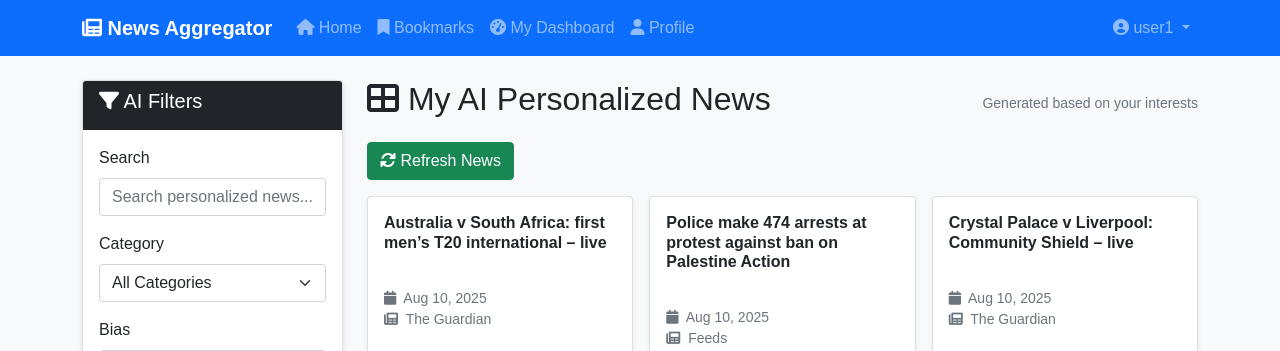
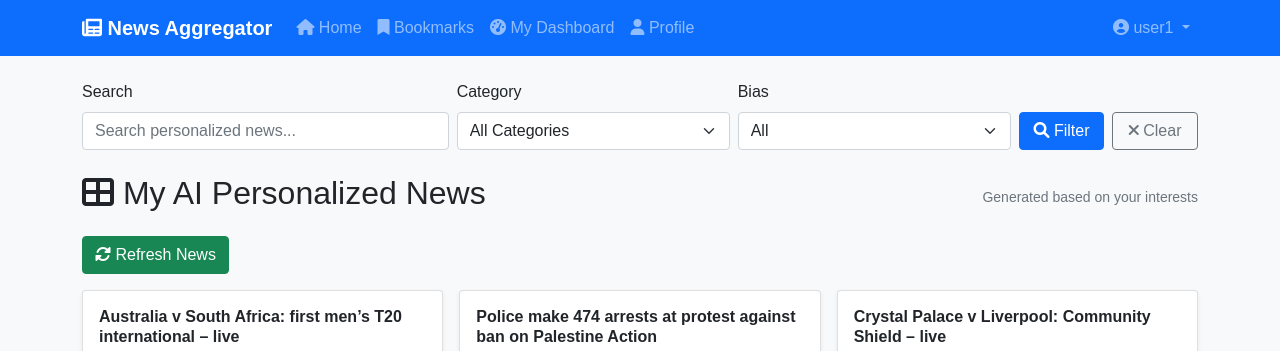
Before and after one commit to SirishaSurnam/personalized-news-aggregator, a Django app: page /dashboard/ in a window 1280 px wide. Shown: the top 351 px of the page. Run offline with Django 4.2, Linux system fonts and the light colour scheme; a user stored in the database is signed in; data comes from the database, SQL or seed files in the repository; both versions use the stored data as it was after the commit.

Commit message:
article images added. need to adjust the layout/ size format

```diff
--- a/apps/news/models.py
+++ b/apps/news/models.py
@@ -31,7 +31,7 @@ class Article(models.Model):
         ('UNKNOWN', 'Unknown'),
     ]
     title = models.CharField(max_length=500, db_index=True)
-    image_url = models.URLField(blank=True, null=True)
+    image_url = models.URLField(max_length=1000, blank=True, null=True)
     url = models.URLField(unique=True)
     description = models.TextField(blank=True)
     summary = models.TextField(blank=True, null=True)  # AI-generated summary
--- a/static/css/style.css
+++ b/static/css/style.css
@@ -1,26 +1,40 @@
  body {
      font-family: Arial, sans-serif;
      background-color: #f8f9fa;
-}
 
      .navbar-brand {
          font-weight: bold;
      }
 
      .card {
-    box-shadow: 0 2px 5px rgba(0,0,0,0.1);
+         box-shadow: 0 2px 5px rgba(0, 0, 0, 0.1);
      }
 
      .article-card:hover {
          transform: translateY(-3px);
-    box-shadow: 0 4px 10px rgba(0,0,0,0.15);
+         box-shadow: 0 4px 10px rgba(0, 0, 0, 0.15);
          transition: all 0.2s ease-in-out;
      }
 
      .bookmark-btn {
-    white-space: nowrap; /* Prevent button text from wrapping */
+         white-space: nowrap;
+         /* Prevent button text from wrapping */
      }
 
      .bookmark-btn .fas {
          margin-right: 5px;
      }
+ }
+
+ .article-img,
+ .article-image {
+     width: 100%;
+     max-width: 220px;
+     height: auto;
+     aspect-ratio: 16/9;
+     object-fit: cover;
+     border-radius: 8px 8px 0 0;
+     display: block;
+     margin-left: auto;
+     margin-right: auto;
+ }
--- a/templates/dashboard.html
+++ b/templates/dashboard.html
@@ -4,19 +4,13 @@
 {% block title %}My Dashboard - SnapRead{% endblock %}
 {% block content %}
 <div class="row">
-    <!-- Sidebar Filters -->
-    <div class="col-md-3">
-        <div class="card">
-            <div class="card-header bg-dark text-white">
-                <h5><i class="fas fa-filter"></i> AI Filters</h5>
-            </div>
-            <div class="card-body">
-                <form method="GET">
-                    <div class="mb-3">
+    <div class="col-12">
+        <form method="GET" class="row g-2 align-items-end mb-4">
+            <div class="col-12 col-md-4">
                 <label class="form-label">Search</label>
                 <input type="text" class="form-control" name="search" value="{{ search_query }}" placeholder="Search personalized news...">
             </div>
-                    <div class="mb-3">
+            <div class="col-12 col-md-3">
                 <label class="form-label">Category</label>
                 <select class="form-select" name="category">
                     <option value="">All Categories</option>
@@ -25,7 +19,7 @@
                     {% endfor %}
                 </select>
             </div>
-                    <div class="mb-3">
+            <div class="col-12 col-md-3">
                 <label class="form-label">Bias</label>
                 <select class="form-select" name="bias">
                     <option value="">All</option>
@@ -34,18 +28,19 @@
                     {% endfor %}
                 </select>
             </div>
-                    <button type="submit" class="btn btn-primary w-100">
-                        <i class="fas fa-search"></i> Apply Filters
+            <div class="col-12 col-md-1 d-grid">
+                <button type="submit" class="btn btn-primary">
+                    <i class="fas fa-search"></i> Filter
                 </button>
-                    <a href="{% url 'dashboard' %}" class="btn btn-outline-secondary w-100 mt-2">
-                        <i class="fas fa-times"></i> Clear All
+            </div>
+            <div class="col-12 col-md-1 d-grid">
+                <a href="{% url 'dashboard' %}" class="btn btn-outline-secondary">
+                    <i class="fas fa-times"></i> Clear
                 </a>
+            </div>
         </form>
     </div>
-        </div>
-    </div>
-    <!-- Personalized News Feed -->
-    <div class="col-md-9">
+    <div class="col-12">
         <div class="d-flex justify-content-between align-items-center mb-3">
             <h2><i class="fas fa-th-large"></i> My AI Personalized News</h2>
             <small class="text-muted">Generated based on your interests</small>
@@ -73,6 +68,14 @@
                                     {{ article.title }}
                                 </a>
                             </h6>
+
+                            {% if article.image_url %}
+                                <img src="{{ article.image_url }}" alt="{{ article.title }}" class="article-image" loading="lazy"
+                                     onerror="this.onerror=null;this.src='{% static 'images/placeholder.jpeg' %}';">
+                            {% else %}
+                                <img src="{% static 'images/placeholder.jpeg' %}" alt="No image available" class="article-image" loading="lazy">
+                            {% endif %}
+
 
                             <!-- Badges and Meta Info -->
                             <div class="mb-2">
```
Also changed, not shown: apps/ai_services/news_fetcher.py (+18 -6 lines), apps/news/migrations/0004_alter_article_image_url.py (added), db.sqlite3, static/images/placeholder.jpeg (added), static/images/placeholder.jpg (deleted), 5 other files. Lines whose indentation alone changed are shown as unchanged.
